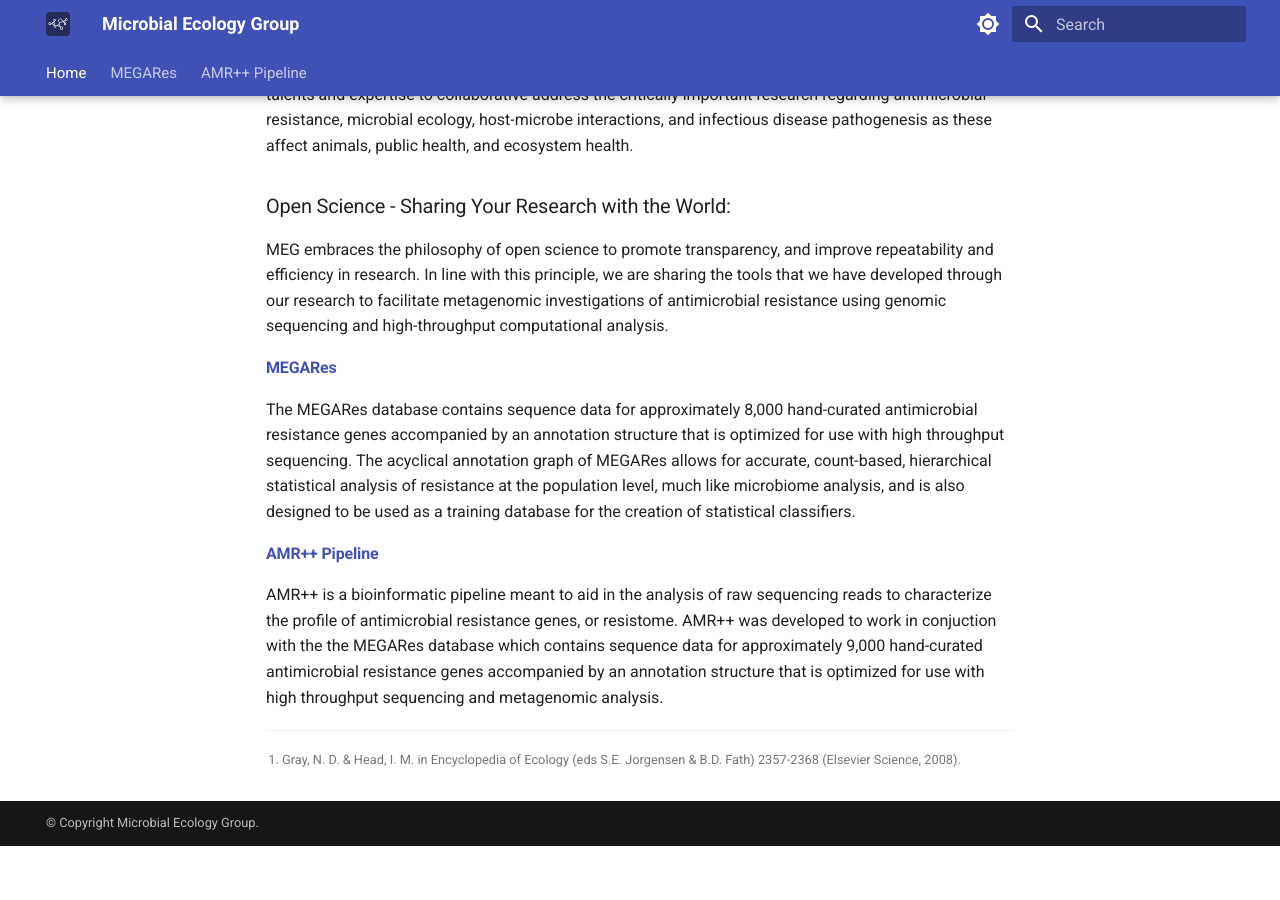
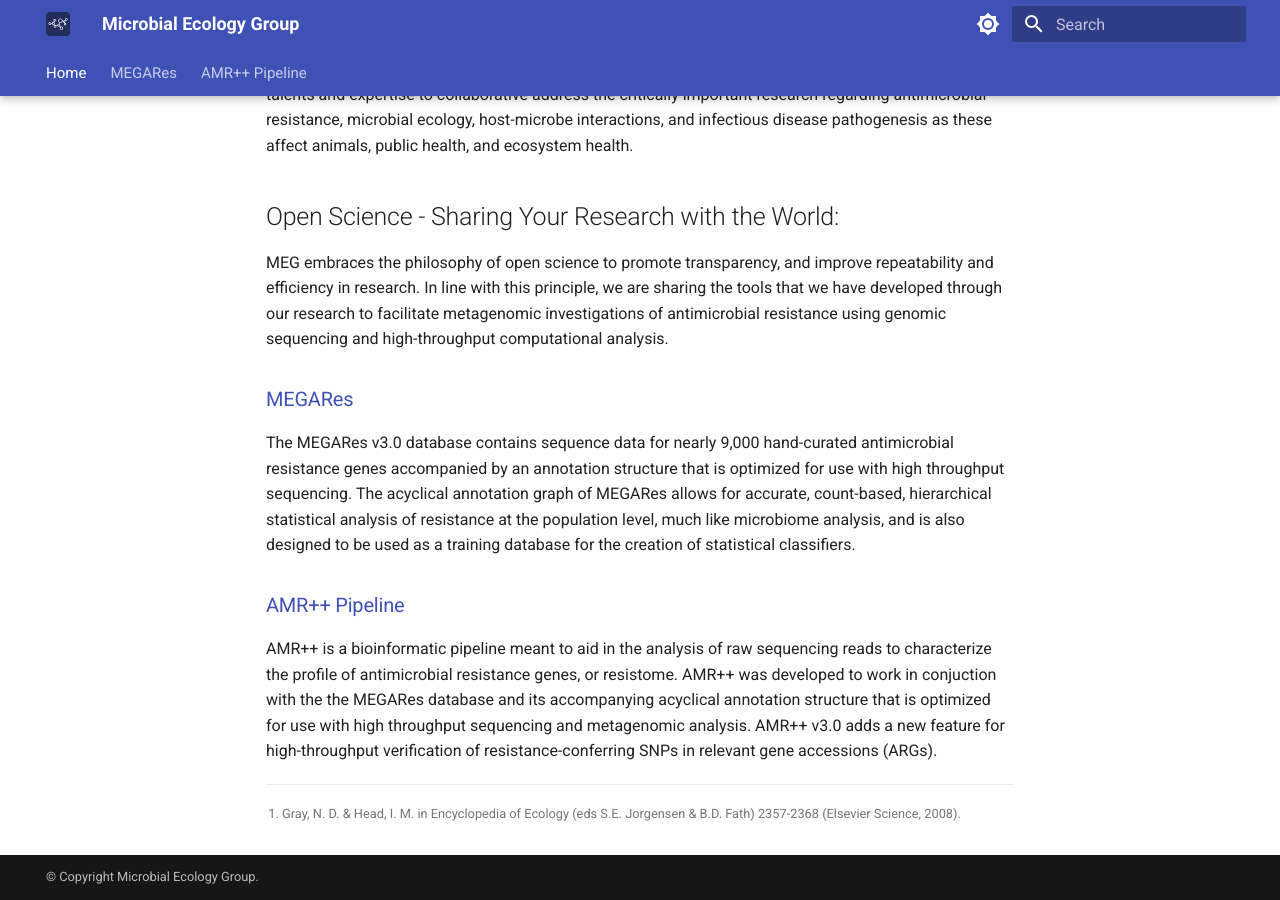
Before and after one commit to Microbial-Ecology-Group/meglab, an MkDocs documentation site: the page built from docs/index.md, in a window 1280 px wide and 900 px high, scrolled down 1225 px. Built offline with MkDocs 1.6.1 and Material for MkDocs 9.7.7, drawn with Linux system fonts in a browser that asks for light colours; before the commit the page ends 2071 px from its top, so only the background shows below that.

Commit message:
Update index.md

```diff
--- a/docs/index.md
+++ b/docs/index.md
@@ -14,24 +14,14 @@
 
 MEG team members are experts in agricultural and food production systems, veterinary medicine, public health, molecular biology, microbiology and food safety, host genomics, ecosystem health, epidemiology, computational biology, bioinformatics, and advanced statistics. The MEG team integrate their unique talents and expertise to collaborative address the critically important research regarding antimicrobial resistance, microbial ecology, host-microbe interactions, and infectious disease pathogenesis as these affect animals, public health, and ecosystem health.
 
-### Open Science - Sharing Your Research with the World:
+## Open Science - Sharing Your Research with the World:
 
 MEG embraces the philosophy of open science to promote transparency, and improve repeatability and efficiency in research. In line with this principle, we are sharing the tools that we have developed through our research to facilitate metagenomic investigations of antimicrobial resistance using genomic sequencing and high-throughput computational analysis.
 
-#### [MEGARes](./megares/index.md)
-The MEGARes database contains sequence data for approximately 8,000 hand-curated
-antimicrobial resistance genes accompanied by an annotation structure that is optimized for
-use with high throughput sequencing. The acyclical annotation graph of MEGARes allows for
-accurate, count-based, hierarchical statistical analysis of resistance at the population level,
-much like microbiome analysis, and is also designed to be used as a training database for the
-creation of statistical classifiers.
+### [MEGARes](./megares/index.md)
+The MEGARes v3.0 database contains sequence data for nearly 9,000 hand-curated antimicrobial resistance genes accompanied by an annotation structure that is optimized for use with high throughput sequencing. The acyclical annotation graph of MEGARes allows for accurate, count-based, hierarchical statistical analysis of resistance at the population level, much like microbiome analysis, and is also designed to be used as a training database for the creation of statistical classifiers.
 
-#### [AMR++ Pipeline](./amrplusplus/index.md)
-AMR++ is a bioinformatic pipeline meant to aid in the analysis of raw sequencing reads to
-characterize the profile of antimicrobial resistance genes, or resistome. AMR++ was developed
-to work in conjuction with the the MEGARes database which contains sequence data for
-approximately 9,000 hand-curated antimicrobial resistance genes accompanied by an
-annotation structure that is optimized for use with high throughput sequencing and
-metagenomic analysis.
+### [AMR++ Pipeline](./amrplusplus/index.md)
+AMR++ is a bioinformatic pipeline meant to aid in the analysis of raw sequencing reads to  characterize the profile of antimicrobial resistance genes, or resistome. AMR++ was developed to work in conjuction with the the MEGARes database and its accompanying acyclical annotation structure that is optimized for use with high throughput sequencing and metagenomic analysis.  AMR++ v3.0 adds a new feature for high-throughput verification of resistance-conferring SNPs in relevant gene accessions (ARGs).
 
 [^1]: Gray, N. D. &amp; Head, I. M. in Encyclopedia of Ecology (eds S.E. Jorgensen &amp; B.D. Fath) 2357-2368 (Elsevier Science, 2008).
```
